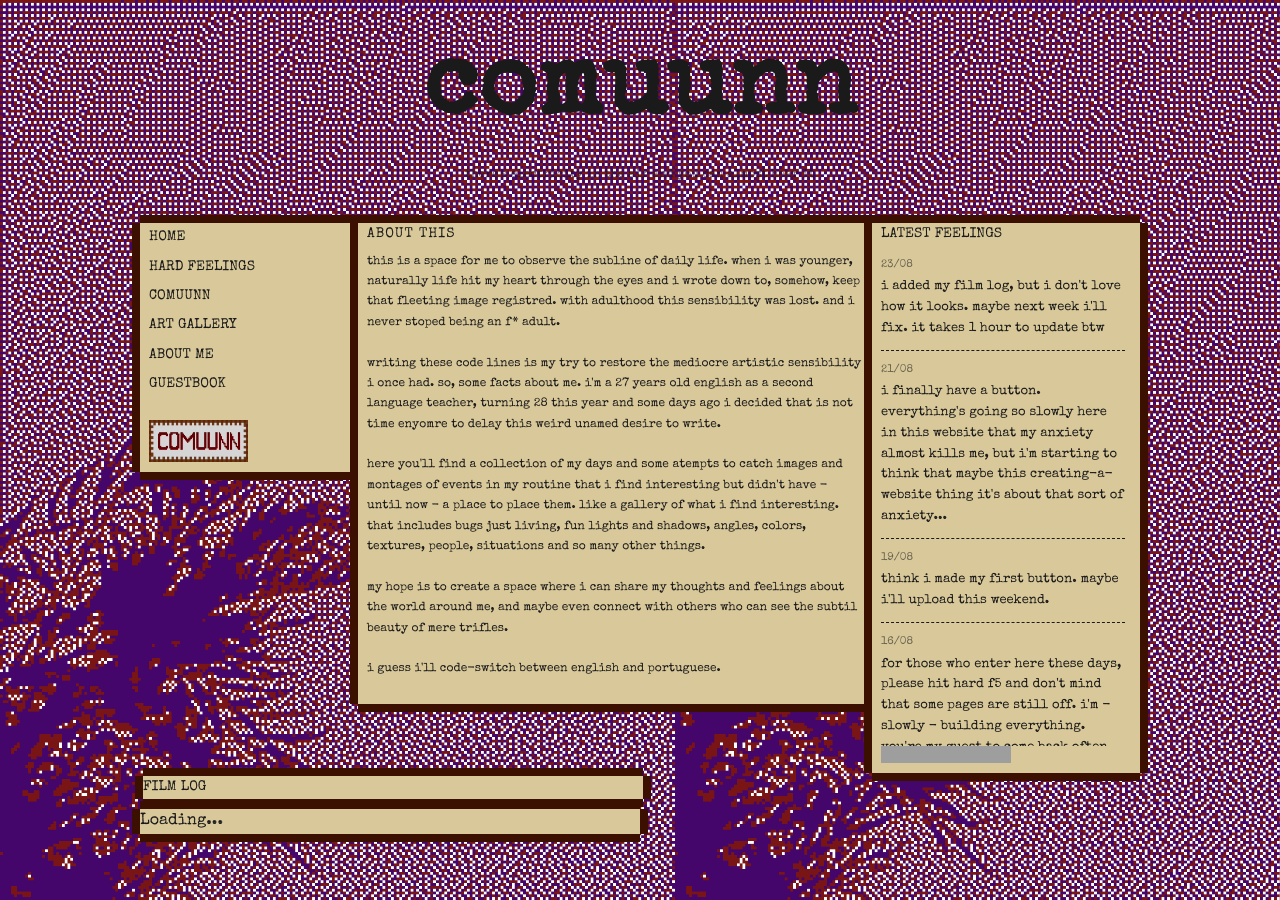
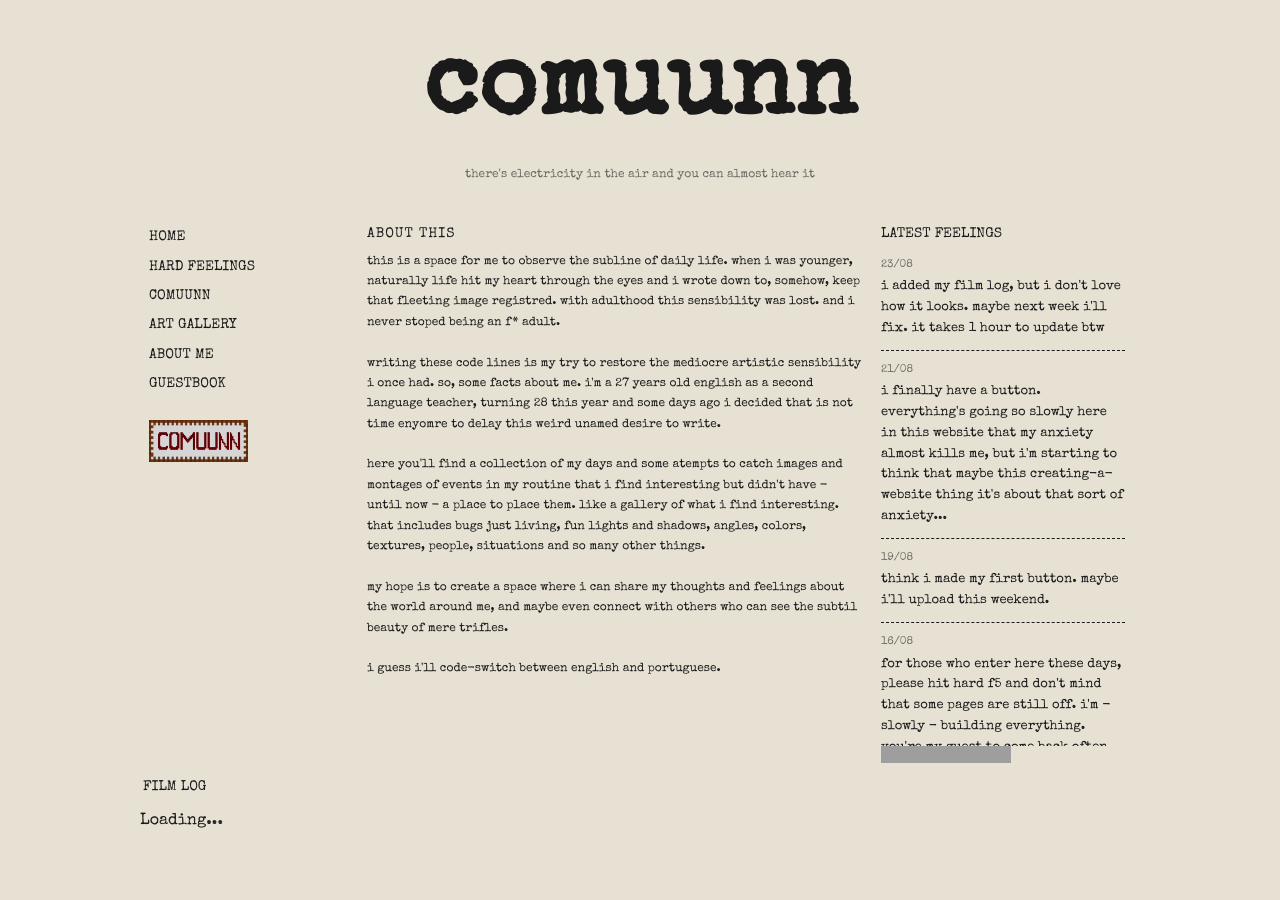
Before and after one commit to guiolhermer/comuunn, a Jekyll site: the page built from index.html, in a window 1280 px wide. Built offline with Jekyll 4.4.1, drawn with Linux system fonts in a browser that asks for light colours; grey boxes are pictures that could not be loaded.

Commit message:
update body background to color variable and remove box shadows from home columns and letterboxd embed wrapper

```diff
--- a/assets/style.css
+++ b/assets/style.css
@@ -19,7 +19,7 @@ html, body {
 }
 
 body {
-  background-image: url('/assets/images/background-1.png');
+  background-color: var(--paper);
   background-size: contain;
   background-attachment: fixed;
   color: var(--ink);
@@ -79,17 +79,12 @@ a:hover {
 
 .home-columns > * {
   padding: 0 9px;
-  background-color: var(--paper-dark);
-  box-shadow:
-    8px 0 0 0 var(--marrom-vermelho),
-    -8px 0 0 0 var(--marrom-vermelho),
-    0 8px 0 0 var(--marrom-vermelho),
-    0 -8px 0 0 var(--marrom-vermelho);
 }
 
 .coluna-navegacao {
   width: 200px;
   flex-shrink: 0;
+
 }
 
 .home-main {
@@ -248,12 +243,6 @@ a:hover {
 
 #letterboxd-embed-wrapper-tc {
   margin-top: 10px;
-  background-color: var(--paper-dark);
-  box-shadow:
-    8px 0 0 0 var(--marrom-vermelho),
-    -8px 0 0 0 var(--marrom-vermelho),
-    0 8px 0 0 var(--marrom-vermelho),
-    0 -8px 0 0 var(--marrom-vermelho);
 }
 
 .letterboxdtitulo {
@@ -262,12 +251,6 @@ a:hover {
   text-transform: uppercase;
   margin: 3px;
   font-weight: normal;
-  background-color: var(--paper-dark);
-  box-shadow:
-    8px 0 0 0 var(--marrom-vermelho),
-    -8px 0 0 0 var(--marrom-vermelho),
-    0 8px 0 0 var(--marrom-vermelho),
-    0 -8px 0 0 var(--marrom-vermelho);
 }
 
 #letterboxd-embed-wrapper-tc {
```
